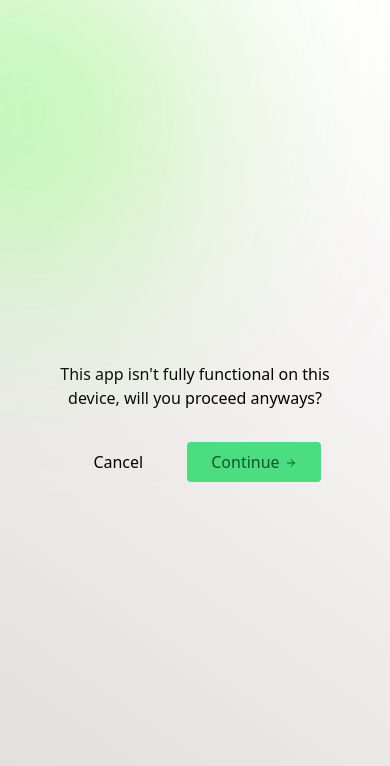
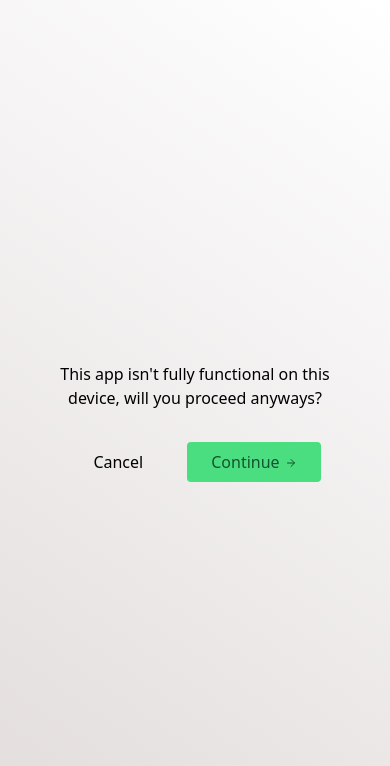
Before and after one commit to reelmza/bigyarns, a React (Create React App) app: page / in a window 390 px wide. Shown: the top 766 px of the page. Built offline with nearby package versions, Linux system fonts and the light colour scheme.

Commit message:
Removed gradient on mobile

```diff
--- a/src/App.js
+++ b/src/App.js
@@ -291,8 +291,8 @@ function App() {
         ""
       )}
 
-      {restrictedView == null && <div className="blury-gradient"></div>}
-      {restrictedView == null && <div className="blury-gradient blur-2"></div>}
+      <div className="blury-gradient hidden lg:block"></div>
+      <div className="blury-gradient blur-2 hidden lg:block"></div>
     </div>
   );
 }
--- a/src/output.css
+++ b/src/output.css
@@ -882,6 +882,10 @@ video {
 }
 
 @media (min-width: 1024px) {
+  .lg\:visible {
+    visibility: visible;
+  }
+
   .lg\:col-span-3 {
     grid-column: span 3 / span 3;
   }
```
